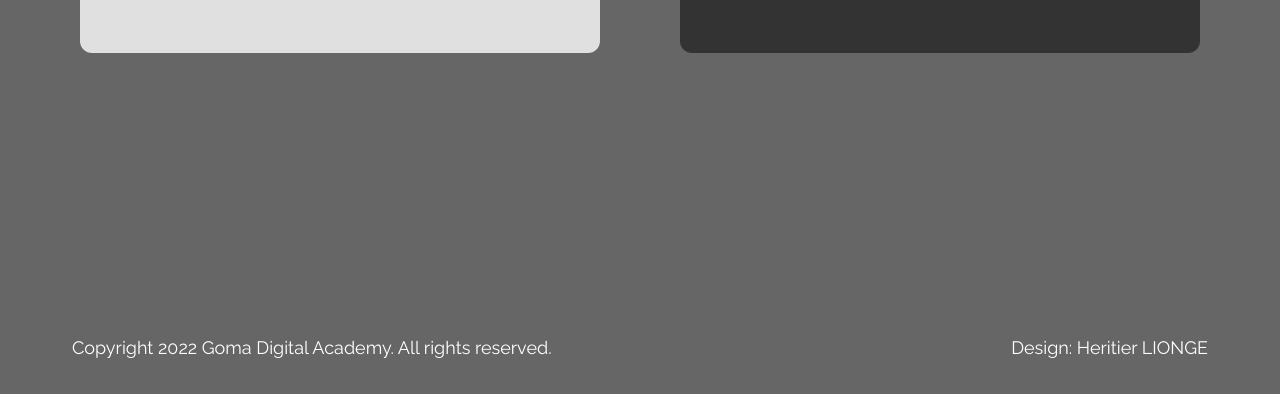
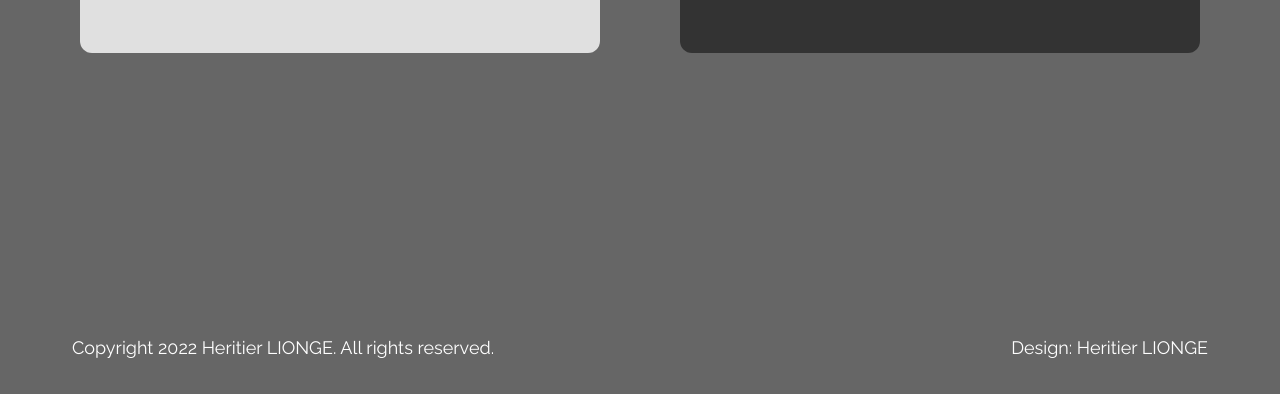
Before and after one commit to herilion/Site-Web-for-Antique-Bakery-Cafe, a plain HTML site: page index.html in a window 1280 px wide. Shown: the part 4030-4424 px from the top of the page. Drawn offline with nearby package versions, Linux system fonts and the light colour scheme.

Commit message:
finissage

```diff
--- a/index.html
+++ b/index.html
@@ -187,7 +187,7 @@ https://www.tooplate.com/view/2126-antique-cafe
             </div>
             <footer class="absolute bottom-0 left-0 w-full">
                 <div class="text-white container mx-auto tm-container p-8 text-lg flex flex-col md:flex-row justify-between">
-                    <span>Copyright 2022 Goma Digital Academy. All rights reserved.</span>
+                    <span>Copyright 2022 Heritier LIONGE. All rights reserved.</span>
                     <span class="mt-5 md:mt-0">Design: <a href="https://www.linkedin.com/in/heritier-lionge-6944b6192/" target="_parent">Heritier LIONGE</a></span>
                 </div>
             </footer>
```
